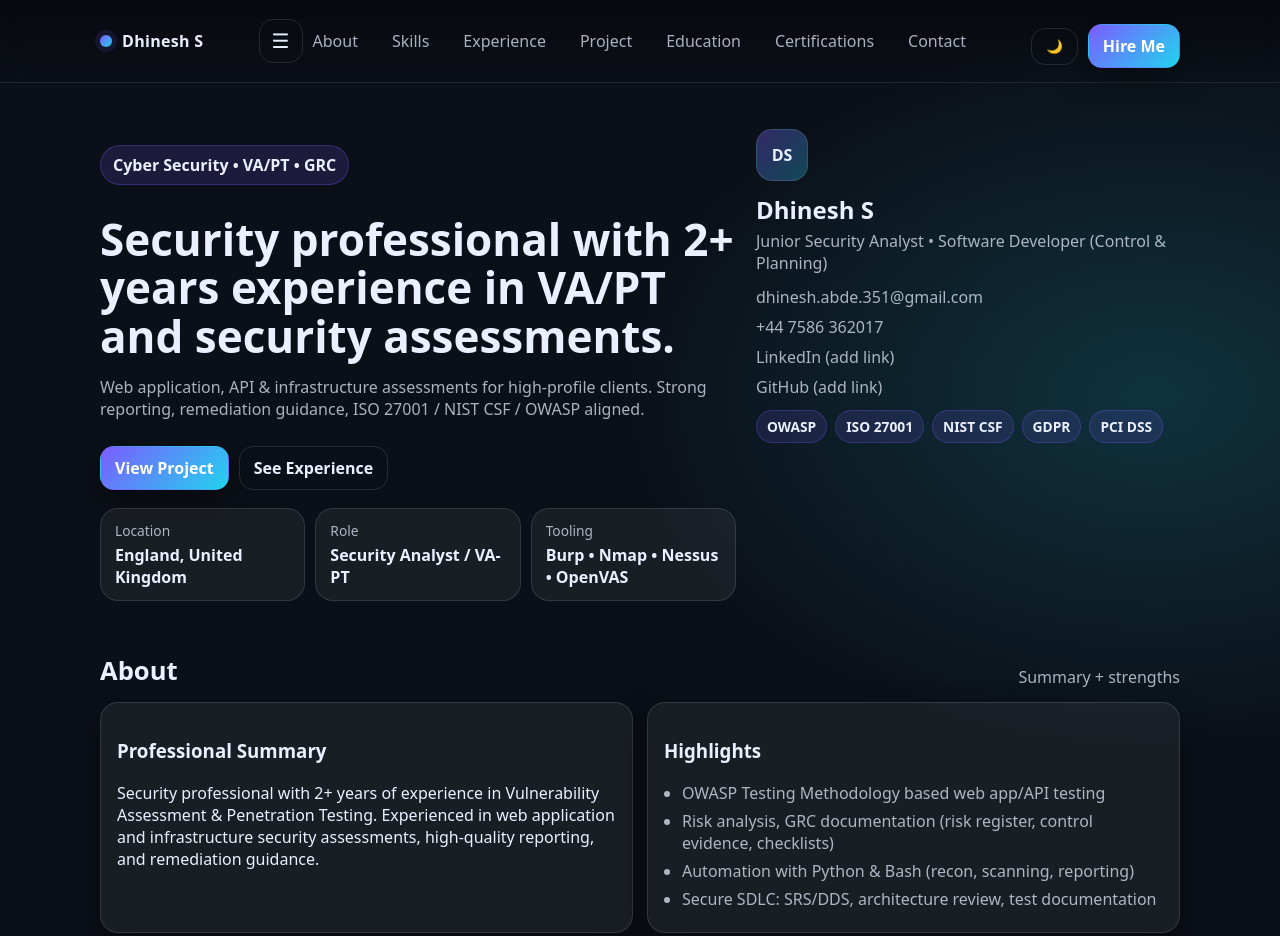
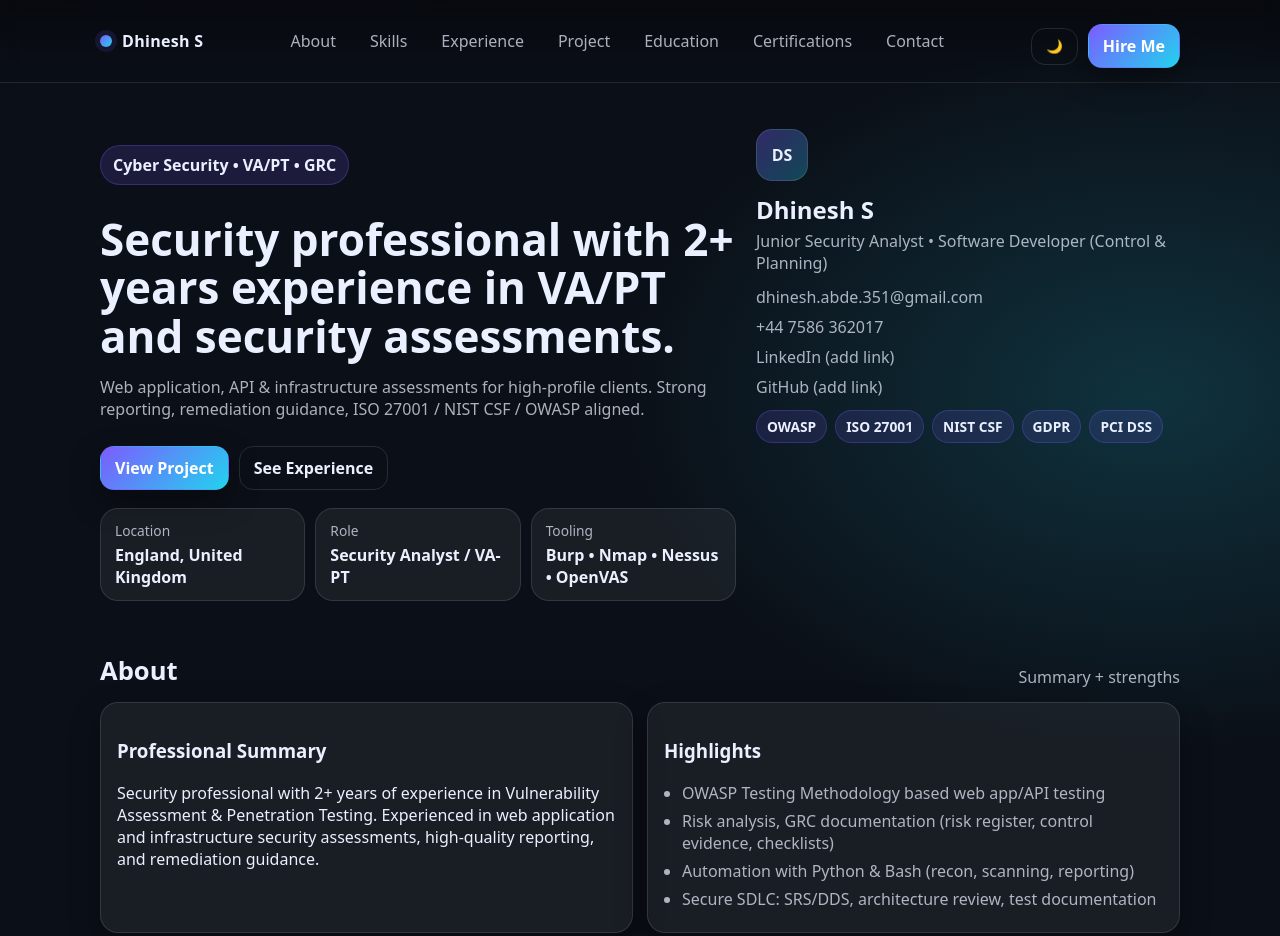
Before and after one commit to gunabscmsc/dhinesh-portfolio, a plain HTML site: page index.html in a window 1280 px wide. Shown: the top 936 px of the page. Drawn offline with Linux system fonts and the light colour scheme.

Commit message:
Updated portfolio UI

```diff
--- a/styles.css
+++ b/styles.css
@@ -59,32 +59,17 @@ a{ color:inherit; text-decoration:none; }
 .nav{
     display:flex;
     align-items:center;
-    position: relative;
-}
+ }
 .nav__toggle{
   display:none;
-  width: 44px;
-  height: 44px;
-  padding: 0;
   border:1px solid var(--line);
   background:transparent;
   color:var(--text);
-  border-radius: 14px;
-  display: grid;
-  /* border-radius:12px; */
-  /* padding:8px 10px; */
-  place-items: center;
-  line-height: 1;
-  font-size: 20px;
-  -webkit-tap-highlight-color: transparent;
-
+  border-radius:12px;
+  padding:8px 10px;
 }
 .nav__list{
-  display:flex;
-  gap:14px;
-  list-style:none;
-  padding:0;
-  margin:0;
+  display:flex; gap:14px; list-style:none; padding:0; margin:0;
 }
 .nav__list a{
   padding:8px 10px;
```
